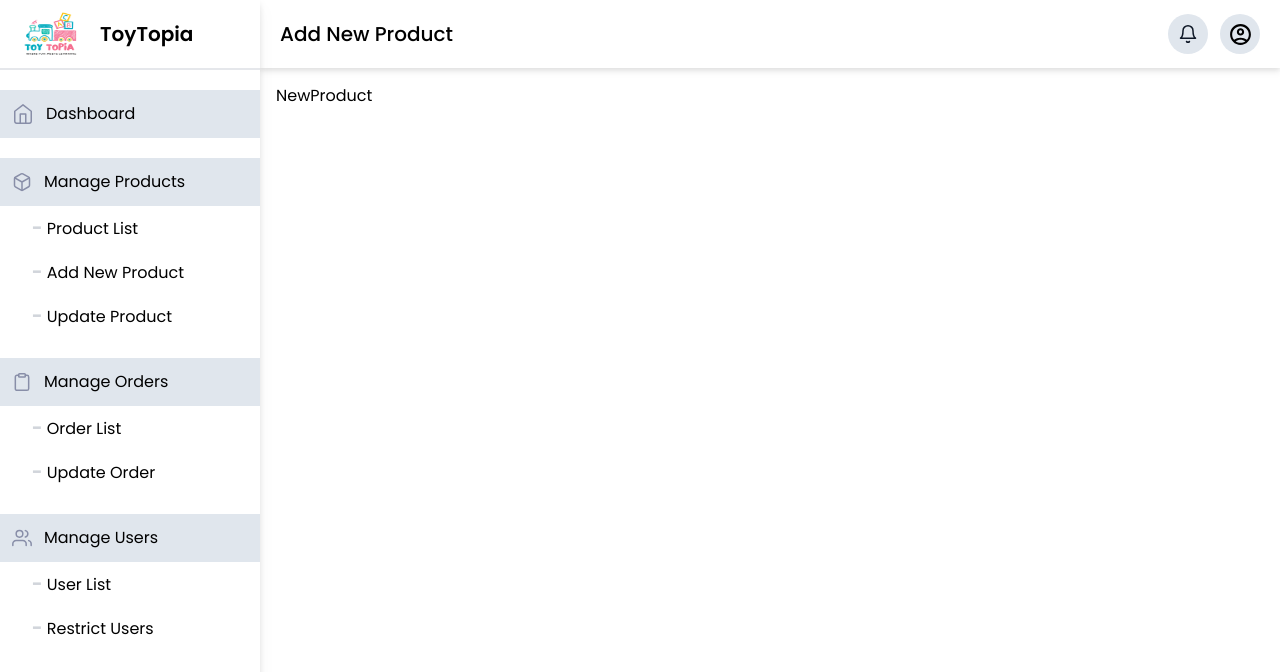
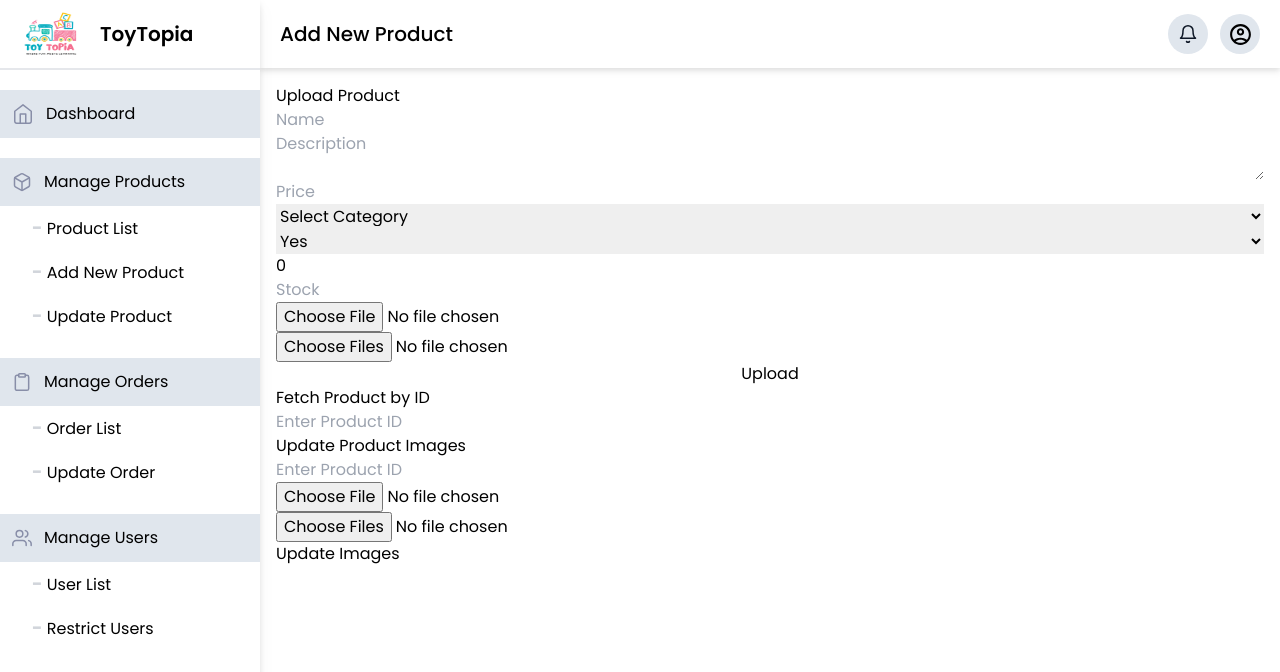
Before and after one commit to OsaVS/toytopia-frontend, a React (Vite) app: page /admin/product/add in a window 1280 px wide. Shown: the top 672 px of the page. Built offline with nearby package versions, Linux system fonts and the light colour scheme; sample sign-in values are in the browser's storage.

Commit message:
create add product page

```diff
--- a/src/pages/admin/NewProduct.tsx
+++ b/src/pages/admin/NewProduct.tsx
@@ -1,7 +1,210 @@
-import React from "react";
+import React, { useState } from "react";
+import {
+  useAddProductMutation,
+  useGetProductByIdQuery,
+  useUpdateProductImagesMutation,
+} from "../../features/product/productApi";
+import { ToyCategory } from "../../types/product";
+import Loader from "../../components/Loader";
+import { TP_BASE } from "../../constants";
 
 const NewProduct = () => {
-  return <div>NewProduct</div>;
+  const [id, setId] = useState("");
+  const [name, setName] = useState("");
+  const [description, setDescription] = useState("");
+  const [price, setPrice] = useState("");
+  const [category, setCategory] = useState<ToyCategory | "">("");
+  const [isNewProduct, setIsNewProduct] = useState(true);
+  const [discount, setDiscount] = useState(0);
+  const [stock, setStock] = useState("");
+  const [mainImage, setMainImage] = useState<File | null>(null);
+  const [subImages, setSubImages] = useState<File[]>([]);
+
+  const [addProduct, { isLoading, error }] = useAddProductMutation();
+  const [updateProductImages] = useUpdateProductImagesMutation();
+  const { data: product, error: productError } = useGetProductByIdQuery(id, {
+    skip: !stock,
+  });
+
+  const handleSubmit = async (e: React.FormEvent) => {
+    e.preventDefault();
+    if (!mainImage) return alert("Main image is required!");
+
+    const formData = new FormData();
+    formData.append("name", name);
+    formData.append("description", description);
+    formData.append("price", String(price));
+    formData.append("category", category);
+    formData.append("isNewProduct", isNewProduct.toString());
+    formData.append("discount", discount.toString());
+    formData.append("stock", String(stock));
+    formData.append("mainImage", mainImage);
+    subImages.forEach((image) => formData.append("subImages", image));
+    await addProduct(formData);
+  };
+
+  const handleUpdate = async (e: React.FormEvent) => {
+    e.preventDefault();
+
+    if (!mainImage) {
+      alert("Main image is required!");
+      return;
+    }
+
+    const formData = new FormData();
+    formData.append("mainImage", mainImage);
+    if (subImages) {
+      Array.from(subImages).forEach((file) => {
+        formData.append("subImages", file);
+      });
+    }
+
+    try {
+      console.log(id);
+      await updateProductImages({ id, formData }).unwrap();
+    } catch (error) {
+      console.log(error);
+    }
+  };
+
+  if (isLoading) {
+    <Loader />;
+  }
+
+  return (
+    <div>
+      <h2>Upload Product</h2>
+      <form onSubmit={handleSubmit} className="grid">
+        <input
+          type="text"
+          placeholder="Name"
+          value={name}
+          onChange={(e) => setName(e.target.value)}
+          required
+        />
+        <textarea
+          placeholder="Description"
+          value={description}
+          onChange={(e) => setDescription(e.target.value)}
+          required
+        />
+        <input
+          type="number"
+          placeholder="Price"
+          value={price}
+          onChange={(e) => setPrice(e.target.value)}
+          required
+        />
+        <select
+          value={category}
+          onChange={(e) => setCategory(e.target.value as ToyCategory)}
+          required
+        >
+          <option value="">Select Category</option>
+          {Object.values(ToyCategory).map((category) => (
+            <option key={category} value={category}>
+              {category}
+            </option>
+          ))}
+        </select>
+        <select
+          value={isNewProduct ? "Yes" : "No"}
+          onChange={(e) => setIsNewProduct(e.target.value === "Yes")}
+          required
+        >
+          <option value="Yes">Yes</option>
+          <option value="No">No</option>
+        </select>
+        <input
+          type="number"
+          placeholder="Discount (%)"
+          value={discount}
+          onChange={(e) => setDiscount(Number(e.target.value))}
+          required
+          min={0}
+          max={100}
+        />
+        <input
+          type="number"
+          placeholder="Stock"
+          value={stock}
+          onChange={(e) => setStock(e.target.value)}
+          required
+        />
+        <input
+          type="file"
+          accept="image/*"
+          onChange={(e) => setMainImage(e.target.files?.[0] || null)}
+          required
+        />
+        <input
+          type="file"
+          accept="image/*"
+          multiple
+          onChange={(e) => setSubImages(Array.from(e.target.files || []))}
+          required
+        />
+        <button type="submit">Upload</button>
+      </form>
+      {error && <p>Error uploading product.</p>}
+
+      <h2>Fetch Product by ID</h2>
+      <input
+        type="text"
+        placeholder="Enter Product ID"
+        value={id}
+        onChange={(e) => setId(e.target.value)}
+      />
+      {productError && <p>Product not found.</p>}
+      {product && (
+        <div>
+          <h3>{product.data.name}</h3>
+          <p>{product.data.description}</p>
+          <p>Price: {product.data.price}LKR</p>
+          <img
+            src={`${TP_BASE}${product.data.mainImage}`}
+            alt={product.data.name}
+            width="200"
+          />
+          {product?.data?.subImages?.map((image: string, index: number) => (
+            <img
+              key={index}
+              src={`${TP_BASE}${image}`}
+              alt={`${product.data.name} ${index}`}
+              width="200"
+            />
+          ))}
+        </div>
+      )}
+
+      <div>
+        <h2>Update Product Images</h2>
+        <form onSubmit={handleUpdate}>
+          <input
+            type="text"
+            placeholder="Enter Product ID"
+            value={id}
+            onChange={(e) => setId(e.target.value)}
+          />
+          <br />
+          <input
+            type="file"
+            accept="image/*"
+            onChange={(e) => setMainImage(e.target.files?.[0] || null)}
+          />
+          <br />
+          <input
+            type="file"
+            accept="image/*"
+            multiple
+            onChange={(e) => setSubImages(Array.from(e.target.files || []))}
+          />
+          <br />
+          <button type="submit">Update Images</button>
+        </form>
+      </div>
+    </div>
+  );
 };
 
 export default NewProduct;
```
